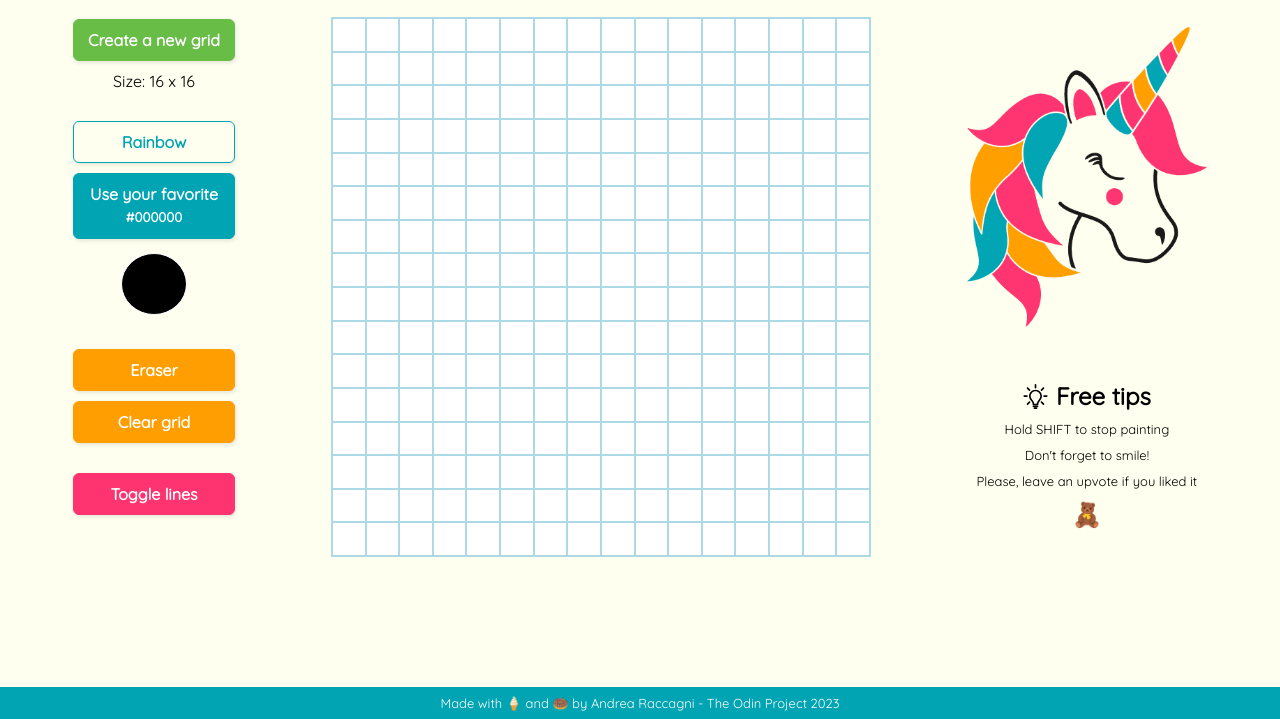
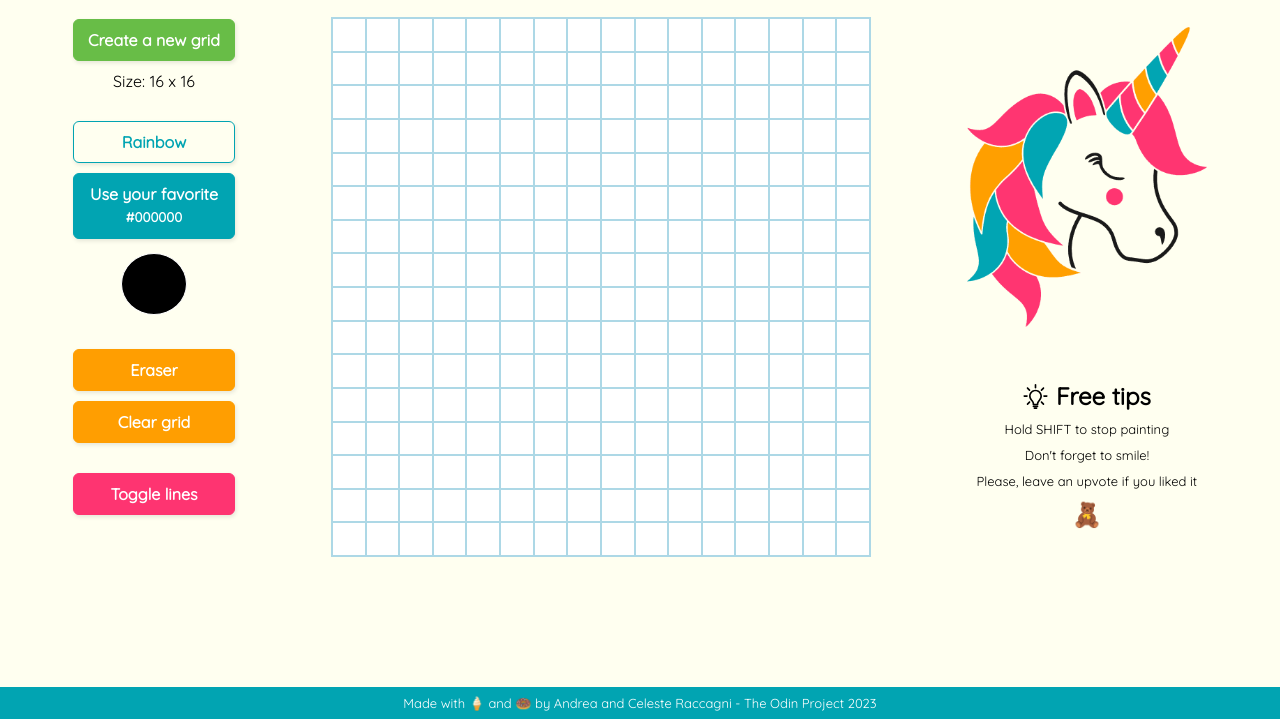
Before and after one commit to AndreaRaccagni/Etch-A-Sketch, a plain HTML site: page index.html in a window 1280 px wide. Shown: the part 81-800 px from the top of the page. Drawn offline with Linux system fonts and the light colour scheme.

Commit message:
Add Celeste's name to project

```diff
--- a/index.html
+++ b/index.html
@@ -58,7 +58,7 @@
       </div>
     </div>
     <footer id="footer">
-      <p>Made with 🍦 and 🍩 by Andrea Raccagni - The Odin Project 2023</p>
+      <p>Made with 🍦 and 🍩 by Andrea and Celeste Raccagni - The Odin Project 2023</p>
     </footer>
   </body>
 </html>
```
